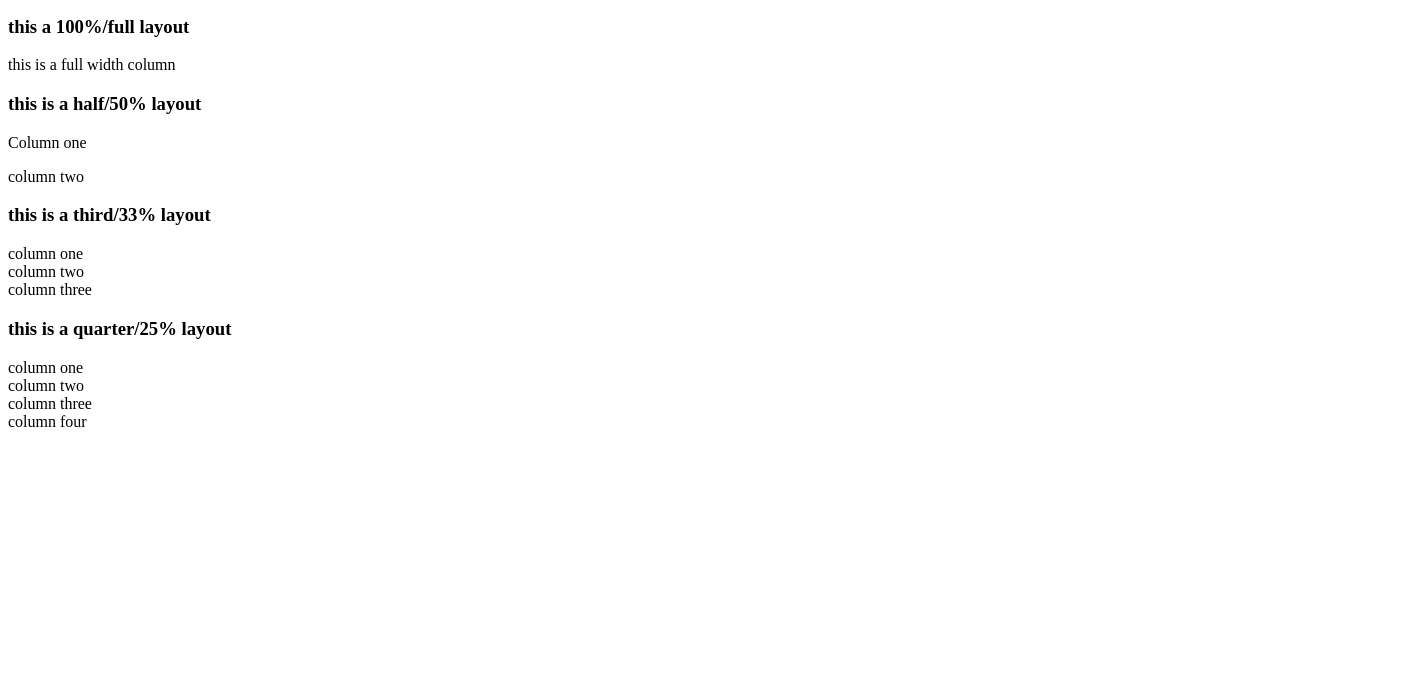
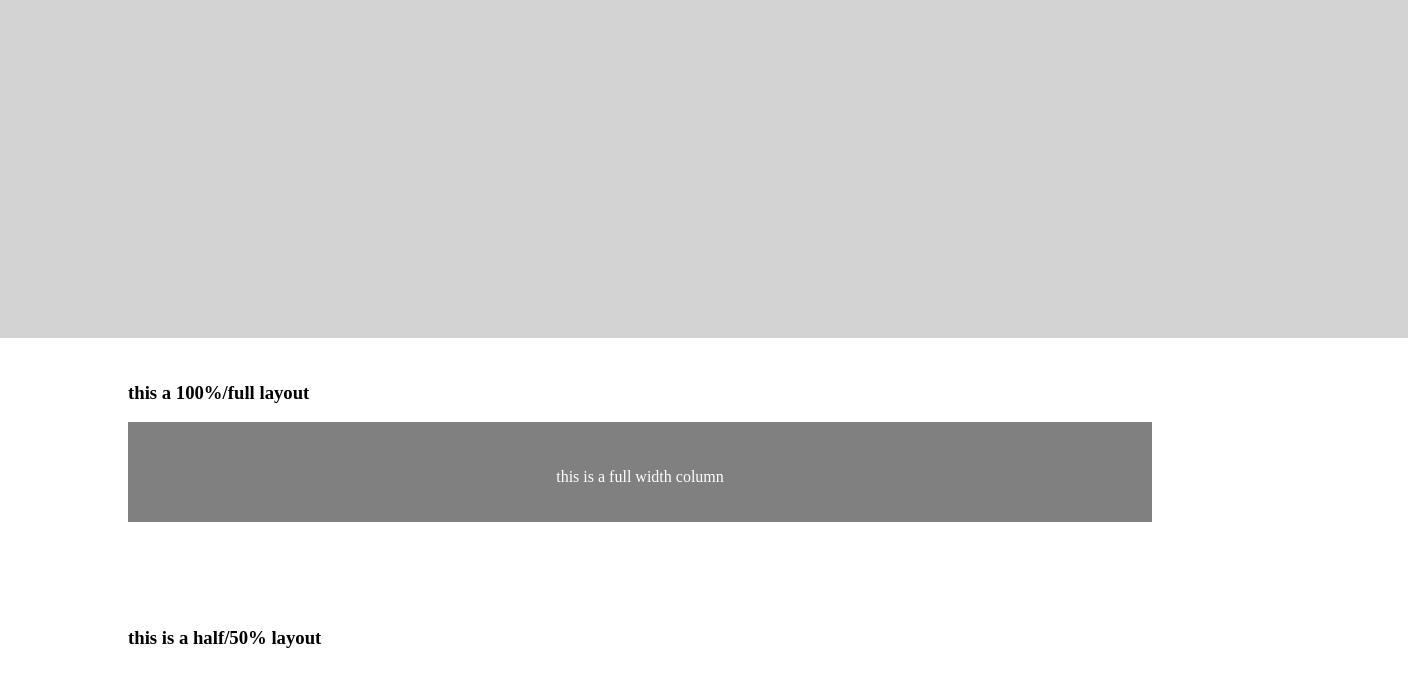
Before and after one commit to 231141/Explorer, a plain HTML site: page index.html in a window 1280 px wide. Shown: the part 142-817 px from the top of the page, 1408 px wide, since content can reach past the window. Drawn offline with Linux system fonts and the light colour scheme; the site is published under a folder, as on GitHub Pages, so addresses that start at the root find nothing.

Commit message:
exploring done

```diff
--- a/index.html
+++ b/index.html
@@ -6,7 +6,7 @@
     <meta name="viewport" content="width=device-width, initial-scale=1.0">
     <title>week 3: simple layout</title>
 
-    <link rel="stylesheet" type="text/css" href="/css/main.css">
+    <link rel="stylesheet" type="text/css" href="css/main.css">
 </head>
 <body>
 
```
